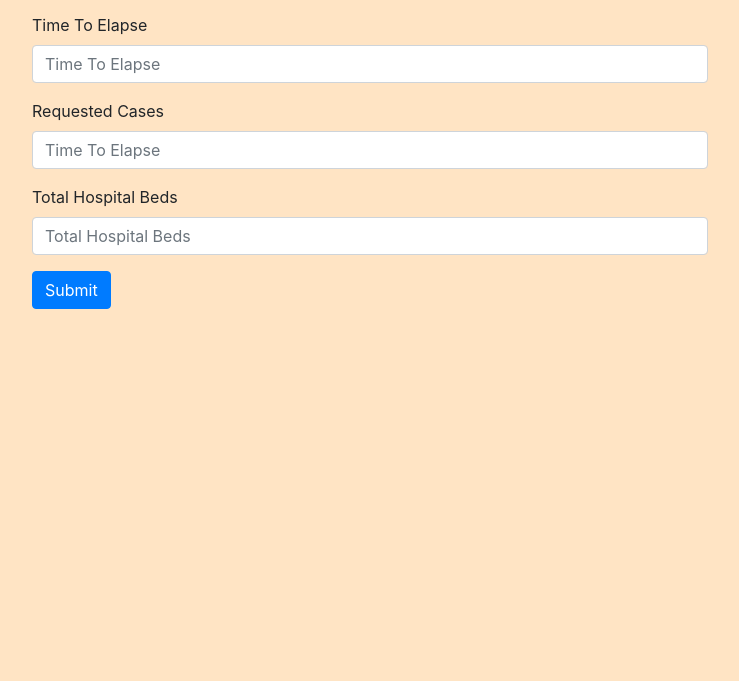
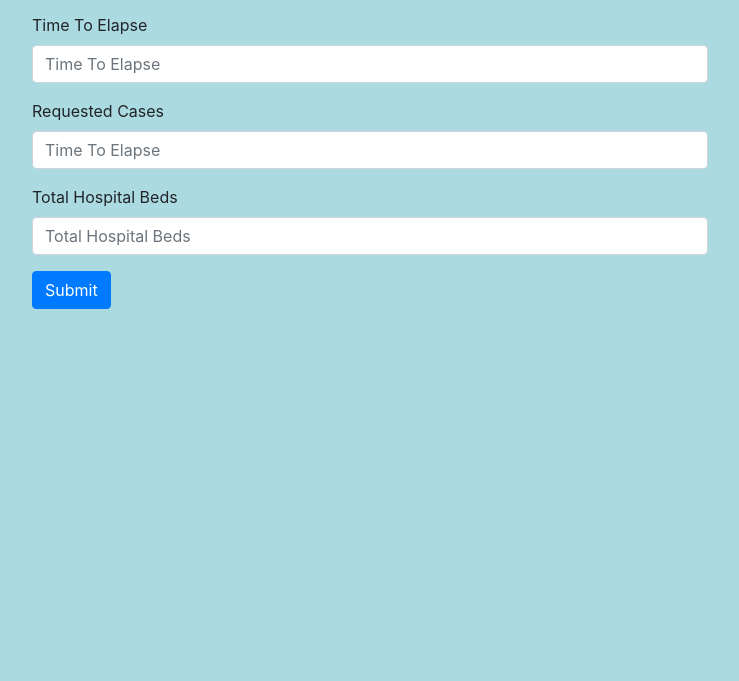
Before and after one commit to KKaranja/corona-estimator, a website: page index.html in a window 1280 px wide. Shown: the part 119-800 px from the top of the page, without its empty margins (270-1009 px from the left). Drawn offline with nearby package versions, Linux system fonts and the light colour scheme.

Commit message:
background color change

```diff
--- a/index.css
+++ b/index.css
@@ -6,7 +6,7 @@ body {
     line-height: 1.5;
     color: #212529;
     text-align: left;
-    background-color: bisque !important;
+    background-color: #ABDAE1 !important;
 }
 
 .container {
```
